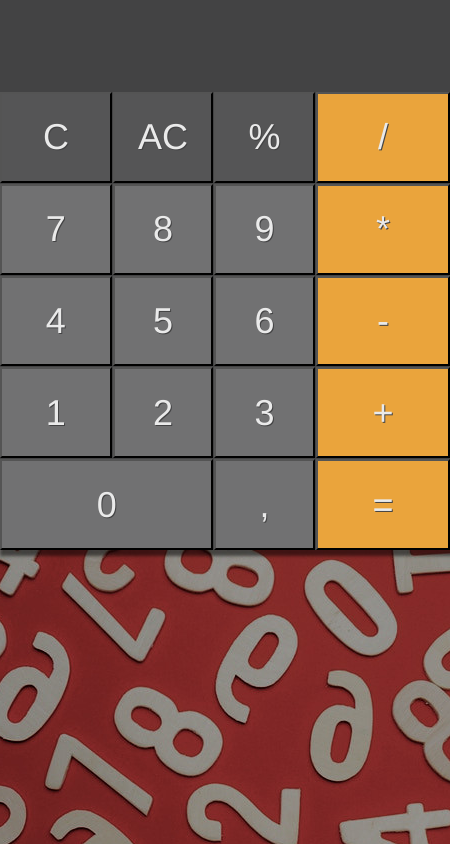
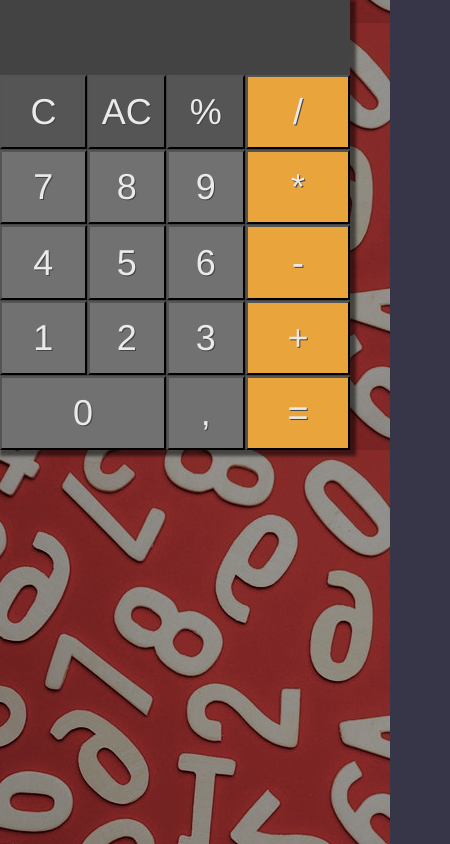
Before and after one commit to betrion/aCalculator, a plain HTML site: page index.html in a window 390 px wide. Shown: the whole page, 450 px wide, since content can reach past the window. Drawn offline with Linux system fonts and the light colour scheme.

Commit message:
will it fit phone?

```diff
--- a/style.css
+++ b/style.css
@@ -166,11 +166,12 @@ div {
   background-color: #555556;
 }
 
-@media only screen and (max-width: 600px) {
-  .container {
+@media screen and (max-width: 450px) {
+  .container,
+  body {
     padding: 0;
     margin: 0 0 0 0;
-    width: 100%;
-    height: 100%;
+    width: 350px;
+    height: 450px;
   }
 }
```
